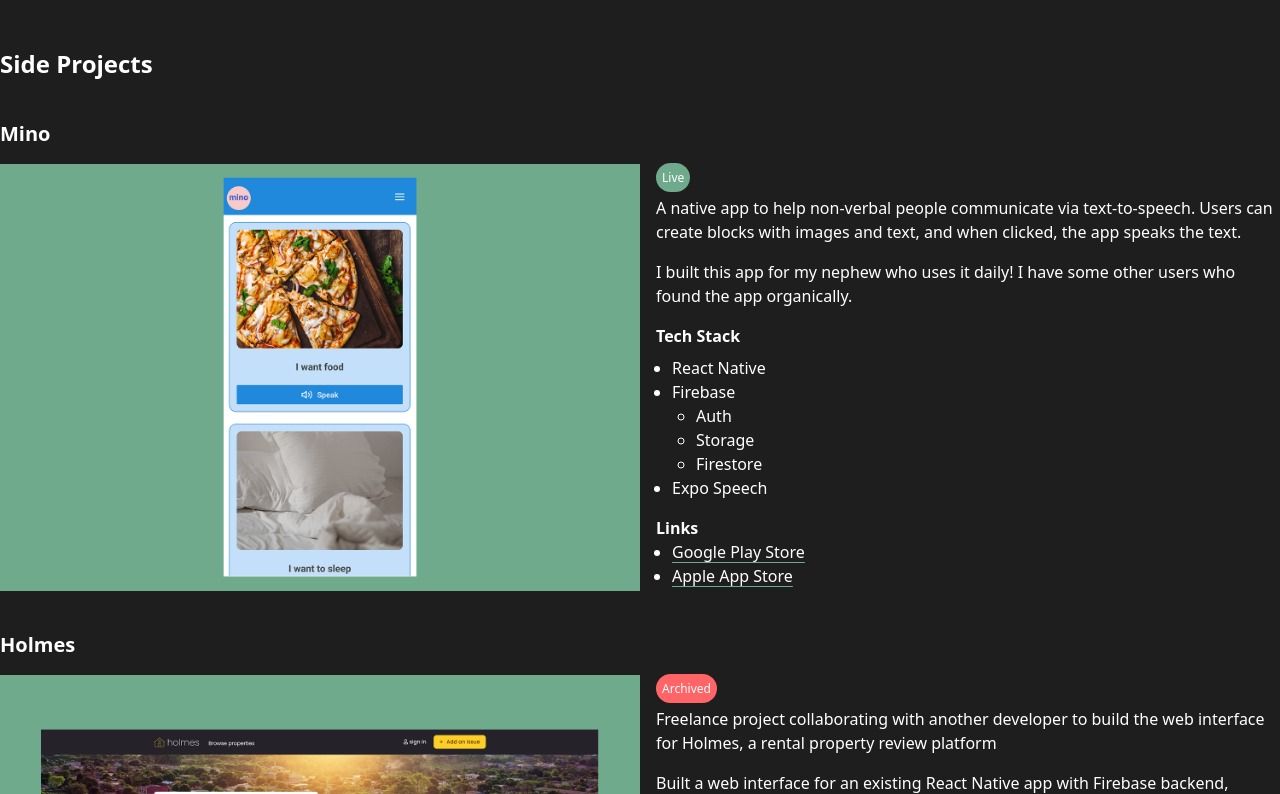
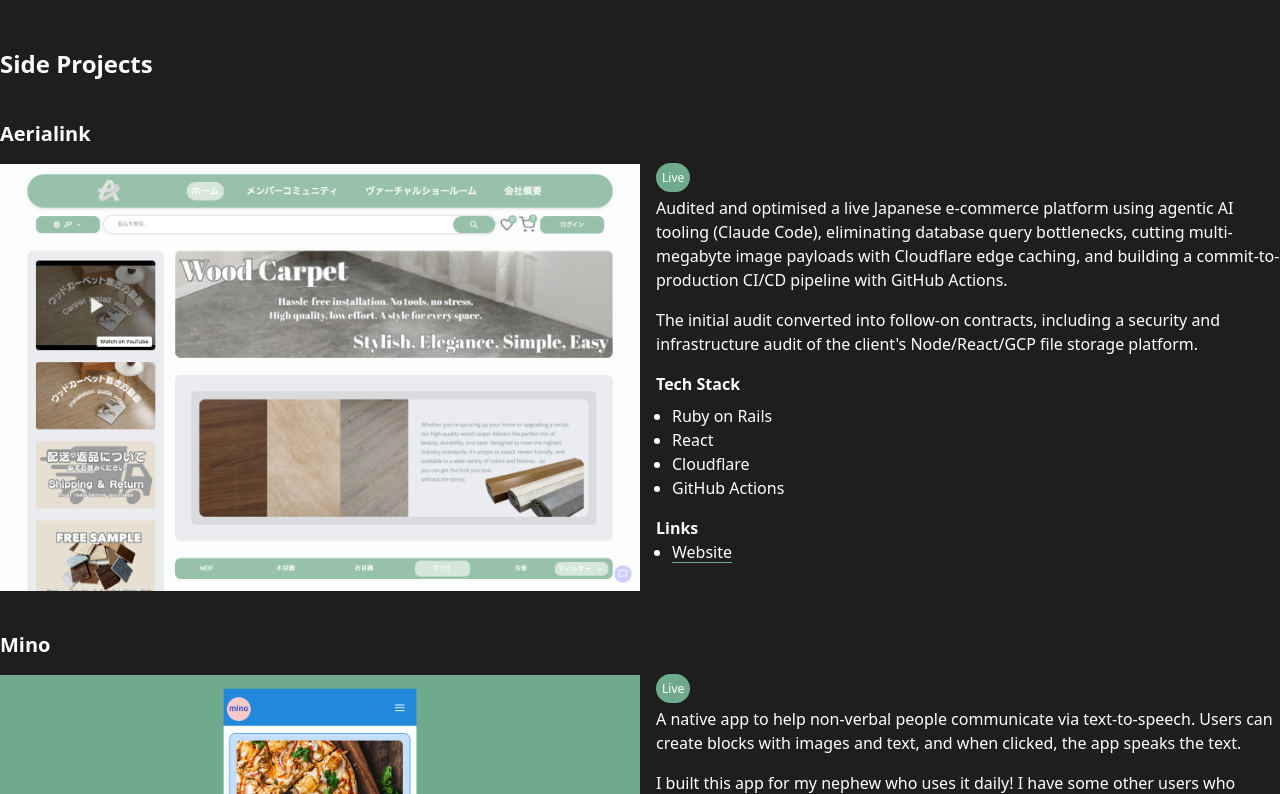
Before and after one commit to SammyAbukmeil/portfolio, a Next.js app: page /en in a window 1280 px wide. Shown: the part 566-1360 px from the top of the page. Built offline with nearby package versions, Linux system fonts and the light colour scheme.

Commit message:
Add freelance

```diff
--- a/app/components/DynamicTime.tsx
+++ b/app/components/DynamicTime.tsx
@@ -1,15 +1,27 @@
 "use client";
 
 import { formatDistanceStrict } from "date-fns";
+import { ja } from "date-fns/locale";
+import { useLocale, useTranslations } from "next-intl";
 
-export default function DynamicTime() {
+interface Props {
+  from: Date;
+}
+
+export default function DynamicTime({ from }: Props) {
+  const locale = useLocale();
+  const t = useTranslations("Experience");
+
   return (
     <p>
       <small>
-        {formatDistanceStrict(new Date(), new Date(2025, 4, 14), {
-          unit: "month",
-          roundingMethod: "ceil",
-        })} and counting...
+        {t("andCounting", {
+          duration: formatDistanceStrict(new Date(), from, {
+            unit: "month",
+            roundingMethod: "ceil",
+            locale: locale === "jp" ? ja : undefined,
+          }),
+        })}
       </small>
     </p>
   );
--- a/app/components/Experience.tsx
+++ b/app/components/Experience.tsx
@@ -7,6 +7,7 @@
   title: string;
   role: string;
   time?: string;
+  startDate?: Date;
   link: string;
   date: string;
   logo: StaticImageData;
@@ -17,6 +18,7 @@
   title,
   role,
   time,
+  startDate,
   link,
   date,
   logo,
@@ -39,12 +41,12 @@
       </div>
       <h4 className="font-bold text-l">{role}</h4>
       <p className="italic">{date}</p>
-      {!time ? (
-        <DynamicTime />
-      ) : (
+      {time ? (
         <p>
           <small>{time}</small>
         </p>
+      ) : (
+        startDate && <DynamicTime from={startDate} />
       )}
 
       <div className="mt-4">{children}</div>
--- a/app/components/sections/ExperienceSection.tsx
+++ b/app/components/sections/ExperienceSection.tsx
@@ -8,6 +8,7 @@
 import promoveritasLogo from "@/app/images/promoveritas-logo.jpeg";
 import brainstationLogo from "@/app/images/brainstation-logo.jpeg";
 import konradLogo from "@/app/images/konrad-logo.jpeg";
+import saLogo from "@/app/images/sa-logo.png";
 import { useTranslations } from "next-intl";
 
 export default function ExperienceSection() {
@@ -15,6 +16,27 @@
   return (
     <section className="mt-12 px-4 md:px-0 m-auto container">
       <h3 className="font-bold text-2xl">{t('title')}</h3>
+      <Experience
+        title={t("freelanceTitle")}
+        role="Full Stack Software Engineer"
+        startDate={new Date(2026, 2, 1)}
+        link="https://www.linkedin.com/in/sammyabukmeil/"
+        date={`Mar '26 - ${t("present")}`}
+        logo={saLogo}
+      >
+        <p>{t('freelance')}</p>
+        <TechStack>
+          <ul className="pl-4">
+            <li>Rails / React</li>
+            <li>Node.js</li>
+            <li>WordPress</li>
+            <li>Cloudflare</li>
+            <li>GCP</li>
+            <li>GitHub Actions</li>
+            <li>Claude Code</li>
+          </ul>
+        </TechStack>
+      </Experience>
       <Experience
         title="Konrad Group"
         role="Senior Software Developer"
--- a/app/components/sections/SideProjectSection.tsx
+++ b/app/components/sections/SideProjectSection.tsx
@@ -4,6 +4,7 @@
 import Links from "@/app/components/Links";
 import TechStack from "@/app/components/TechStack";
 import minoImg from "@/app/images/mino.png";
+import aerialinkImg from "@/app/images/aerialink.png";
 import holmesImg from "@/app/images/holmes.png";
 import biaBakesImg from "@/app/images/bia-bakes.png";
 import { useTranslations } from "next-intl";
@@ -13,6 +14,35 @@
   return (
     <section className="mt-12 px-4 md:px-0 m-auto container">
       <h3 className="font-bold text-2xl">{t('title')}</h3>
+      <Project title="Aerialink" isLive={true} img={aerialinkImg}>
+        <p className="mt-2">
+          {t('aerialink.description1')}
+        </p>
+        <p className="mt-4">
+          {t('aerialink.description2')}
+        </p>
+        <TechStack>
+          <ul className="pl-4">
+            <li>Ruby on Rails</li>
+            <li>React</li>
+            <li>Cloudflare</li>
+            <li>GitHub Actions</li>
+          </ul>
+        </TechStack>
+        <Links>
+          <ul className="pl-4">
+            <li>
+              <a
+                className="underline underline-offset-4 decoration-primary hover:underline-offset-6 transition-all"
+                target="_blank"
+                href="https://aerialinkshop.jp"
+              >
+                {t('links.website')}
+              </a>
+            </li>
+          </ul>
+        </Links>
+      </Project>
       <Project title="Mino" isLive={true} img={minoImg}>
         <p className="mt-2">
           {t('mino.description1')}
--- a/messages/en.json
+++ b/messages/en.json
@@ -33,6 +33,10 @@
   },
   "SideProjects": {
     "title": "Side Projects",
+    "aerialink": {
+      "description1": "Audited and optimised a live Japanese e-commerce platform using agentic AI tooling (Claude Code), eliminating database query bottlenecks, cutting multi-megabyte image payloads with Cloudflare edge caching, and building a commit-to-production CI/CD pipeline with GitHub Actions.",
+      "description2": "The initial audit converted into follow-on contracts, including a security and infrastructure audit of the client's Node/React/GCP file storage platform."
+    },
     "mino": {
       "description1": "A native app to help non-verbal people communicate via text-to-speech. Users can create blocks with images and text, and when clicked, the app speaks the text.",
       "description2": "I built this app for my nephew who uses it daily! I have some other users who found the app organically."
@@ -54,6 +58,9 @@
   },
   "Experience": {
     "title": "Professional Experience",
+    "freelanceTitle": "Freelance",
+    "freelance": "Performance optimisation, security audits, and technical consulting for local and international e-commerce and web platforms since relocating to Japan. Clients include a live Japanese e-commerce platform and The Kobe Yacht Club",
+    "andCounting": "{duration} and counting...",
     "konrad": "Seconded from BrainStation to build web applications for enterprise clients at a global consultancy",
     "brainstation": "Taught fullstack development to 500+ students across 20+ bootcamp cohorts internationally",
     "promoveritas": "Rebuilt a Laravel API for enterprise prize draw platform serving clients like Cadbury, Kellogg's, and Pepsi, handling tens of thousands of competition entries",
--- a/messages/jp.json
+++ b/messages/jp.json
@@ -33,6 +33,10 @@
   },
   "SideProjects": {
     "title": "サイドプロジェクト",
+    "aerialink": {
+      "description1": "エージェント型AIツール（Claude Code）を活用し、稼働中の日本のEコマースプラットフォームを監査・最適化。データベースクエリのボトルネックを解消し、Cloudflareエッジキャッシングで数メガバイトの画像ペイロードを削減、GitHub Actionsによるコミットから本番環境までのCI/CDパイプラインを構築しました。",
+      "description2": "初回の監査が追加契約につながり、同クライアントのNode/React/GCPファイルストレージプラットフォームのセキュリティ・インフラ監査も担当しました。"
+    },
     "mino": {
       "description1": "音声合成でコミュニケーションを支援するネイティブアプリです。ユーザーは画像とテキストでブロックを作成し、クリックするとアプリがテキストを読み上げます。",
       "description2": "甥っ子のために作ったアプリで、毎日使ってくれています！他にも自然に見つけてくれたユーザーがいます。"
@@ -54,6 +58,9 @@
   },
   "Experience": {
     "title": "職歴",
+    "freelanceTitle": "フリーランス",
+    "freelance": "日本移住後、国内外のEコマース・Webプラットフォーム向けにパフォーマンス最適化、セキュリティ監査、技術コンサルティングを提供。クライアントには稼働中の日本のEコマースプラットフォームや神戸ヨットクラブなど",
+    "andCounting": "{duration}経過、現在も継続中…",
     "konrad": "BrainStationからの出向でグローバルコンサルタンシーのエンタープライズクライアント向けにWebアプリケーションを構築",
     "brainstation": "国際的に20以上のブートキャンプコホートで500人以上の学生にフルスタック開発を指導",
     "promoveritas": "Cadbury、Kellogg's、Pepsiなどのクライアントにサービスを提供するエンタープライズ抽選プラットフォームのLaravel APIを再構築し、数万件のコンペティションエントリーを処理",
```
Also changed, not shown: .claude/launch.json (added), app/images/aerialink.png (added), app/images/sa-logo.png (added).
